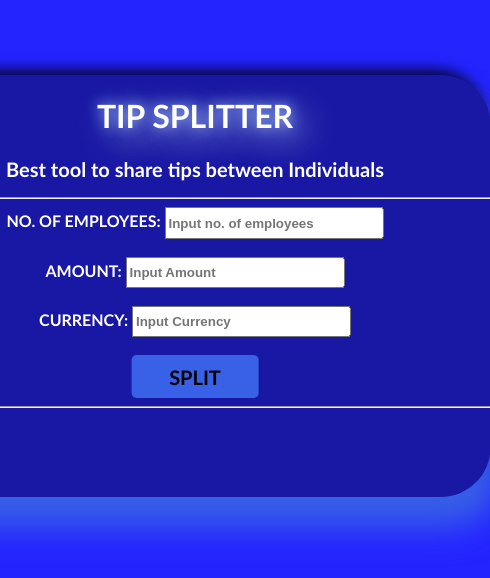
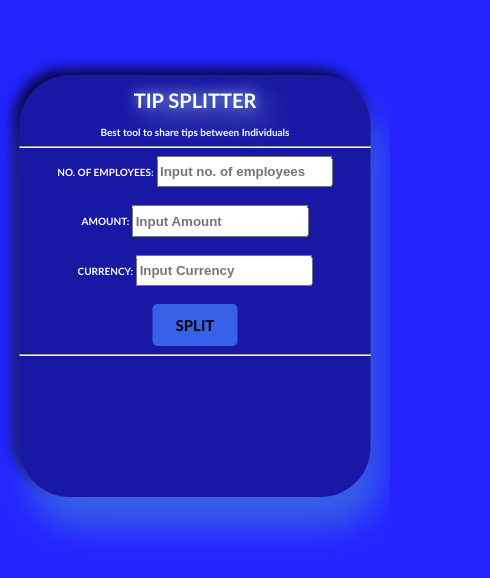
Before and after one commit to Emmanueltaiwo/tip-splitter, a plain HTML site: page index.html in a window 390 px wide. Shown: the part 136-714 px from the top of the page, 490 px wide, since content can reach past the window. Drawn offline with Linux system fonts and the light colour scheme.

Commit message:
Update style.css

```diff
--- a/style.css
+++ b/style.css
@@ -63,3 +63,32 @@ button:active {
     background: #050329;
     color: #fff;
 }
+
+
+@media (max-width: 800px) {
+    .container {
+        width: 90%;
+    }
+
+    h1 {
+        font-size: 20px;
+    }
+
+    h2 {
+        font-size: 10px;
+    }
+
+    label {
+        font-size: 10px;
+    }
+
+    input[type=text] {
+        width: 20vh;
+    }
+
+    button {
+        width: 10vh;
+        height: 5vh;
+        font-size: 15px;
+    }
+}
```
